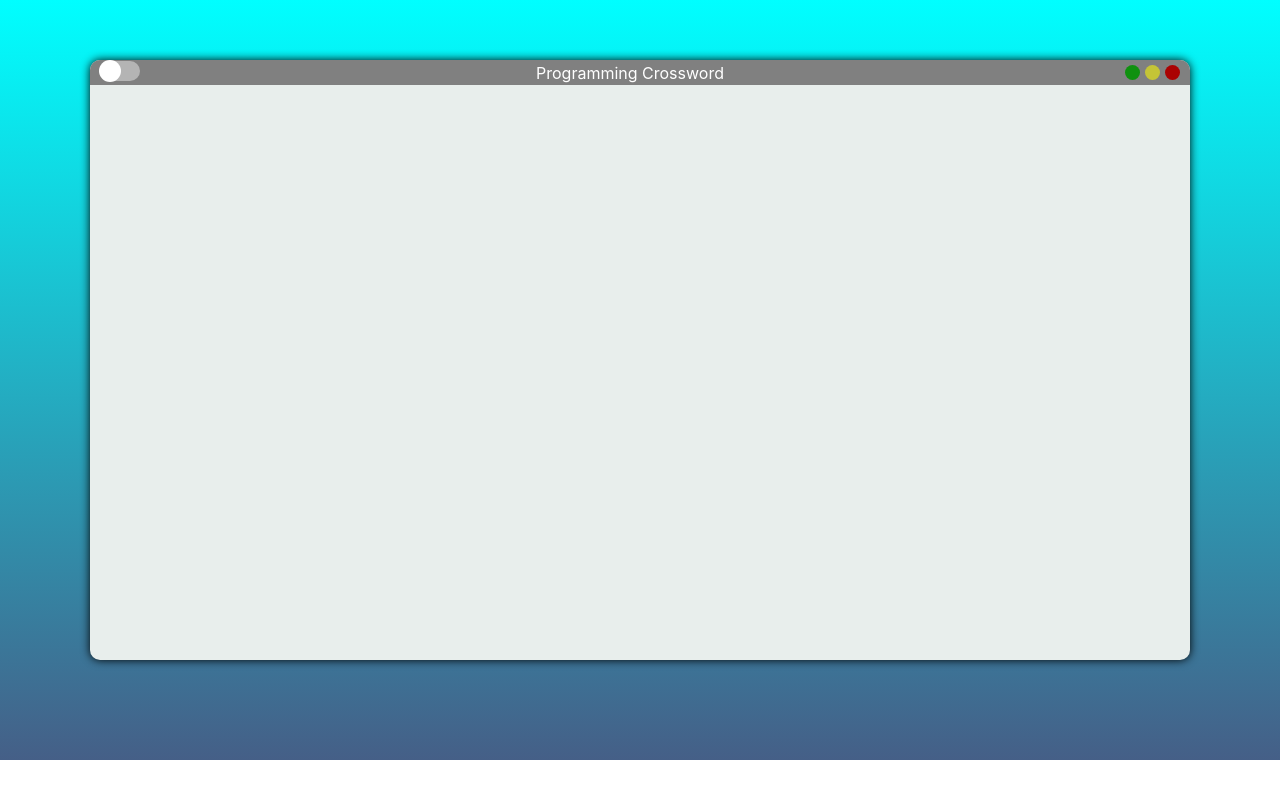
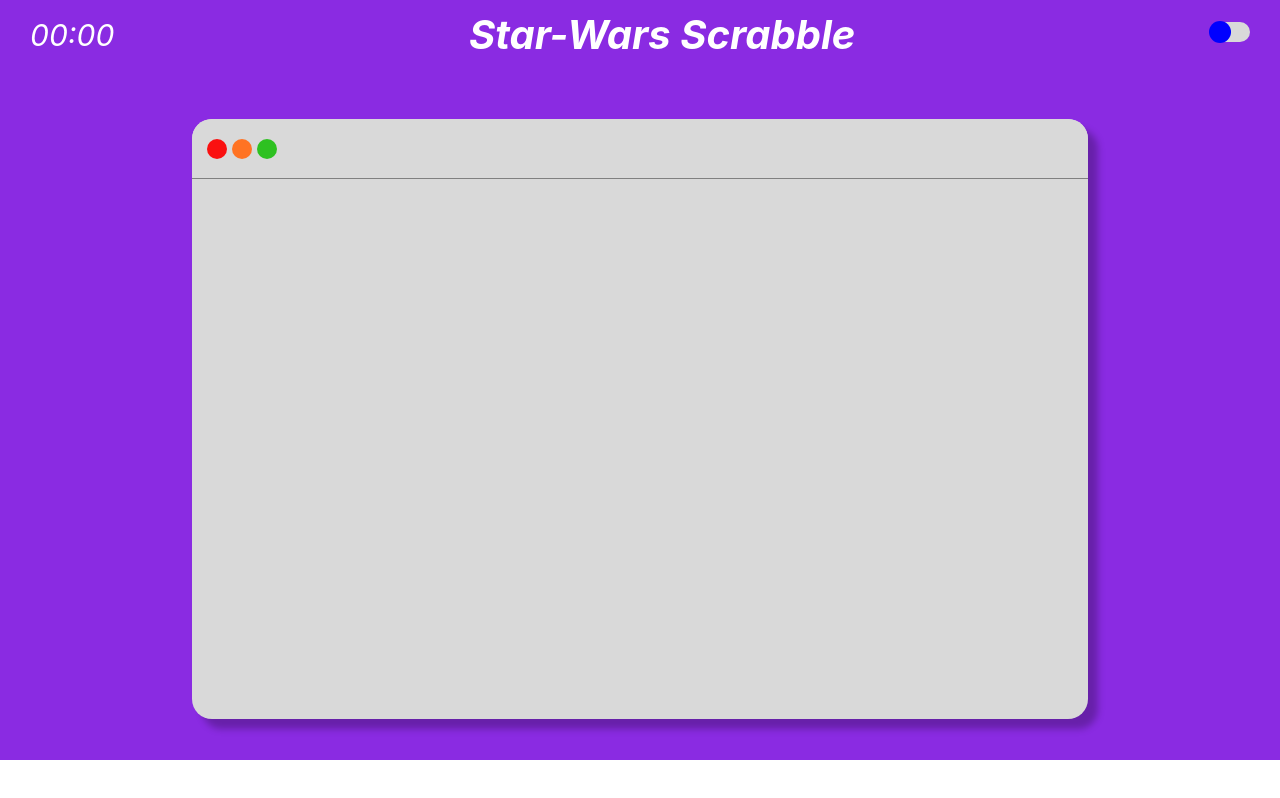
Before and after one commit to vladsatan/Crossword-IT, a React (Create React App) app: page / in a window 1280 px wide. Built offline with nearby package versions, Linux system fonts and the light colour scheme.

Commit message:
firstcommit

```diff
--- a/src/App.css
+++ b/src/App.css
@@ -5,12 +5,9 @@
 }
 
 .App {
-
-  /* background-color: rgb(100 100 244); */
-  background: linear-gradient(to top, #455f87, cyan);
   width: 100%;
   min-height: 760px;
   text-align: center;
   position: relative;
-  padding-top: 60px;
+  background-color: blueviolet;
 }
--- a/src/App.js
+++ b/src/App.js
@@ -1,28 +1,14 @@
 import React from 'react';
-import {useState, useEffect } from 'react';
 import './App.css';
 import Container from './components/Container/Container';
+import Header from './components/Header/Header';
 
 export default function App() {
 
-  const [theme, setTheme]= useState(false)
-
-  useEffect(()=>{
-    if(theme === true){
-
-    }else{
-     console.log(false);
-    }
-  })
-
-
-
-
-
-
-  return (
+    return (
     <div className="App">
-    <Container theme={theme} setTheme={setTheme} />
+    <Header />
+    <Container />
     </div>
   );
 }
--- a/src/components/Container/Container.css
+++ b/src/components/Container/Container.css
@@ -5,20 +5,21 @@
   }
 
   .container {
-    width: 1100px;
+    width: 70%;
     height: 600px;
-    background-color: rgb(232, 238, 236);
+    background: #D9D9D9;
     margin: 0 auto;
-    border-radius: 10px;
-    box-shadow: 0px 0px 10px black;
+    border-radius: 20px;
+    box-shadow: 10px 10px 7px rgba(0, 0, 0, 0.25);
   }
 
   .container-header {
     width: 100%;
-    height: 25px;
-    background-color: gray;
-    border-top-left-radius: 10px;
-    border-top-right-radius: 10px;
+    height: 60px;
+    background: #D9D9D9;
+    border-bottom: 1px solid #808080;
+    border-top-left-radius: 20px;
+    border-top-right-radius: 20px;
     display: flex;
     justify-content: space-between;
     align-items: center;
@@ -31,51 +32,20 @@
   }
 
   .green,.yelloy,.red {
-    width: 15px;
-    height: 15px;
+    width: 20px;
+    height: 20px;
     border-radius: 50%;
     margin-left: 5px;
   }
 
   .green {
-    background-color: rgb(15, 145, 15);
+    background: #2EC121;
   }
 
   .yelloy {
-    background-color: rgb(196, 196, 54);
+    background: #FF7323;
   }
 
   .red {
-    background-color: rgb(170, 2, 2);
+    background: #FA1010;
   }
-
-  input[type='checkbox'] {
-    position: relative;
-    width: 40px;
-    height: 20px;
-    -webkit-appearance: none;
-    outline: none;
-    background-color: rgb(180, 180, 180);
-    border-radius: 10px;
-  }
-
-  input:checked[type='checkbox'] {
-    background-color: #455f87;
-  }
-
-  input[type='checkbox']:before{
-    content: '';
-    position: absolute;
-    width: 20px;
-    height: 20px;
-    transform: scale(1.1);
-    border-radius: 50%;
-    background-color: white;
-    transition: .4s;
-    top: 0;
-    left: 0;
-  }
-
-  input:checked[type='checkbox']:before {
-    left: 20px;
-  }
--- a/src/components/Container/Container.jsx
+++ b/src/components/Container/Container.jsx
@@ -1,21 +1,17 @@
 import React from 'react';
 import './Container.css';
 
-export default function Container(props) {
-    const {theme, setTheme} = props
+export default function Container() {
+
     return (
         <div className='container'>
             <div className='container-header'>
-            <div className="switch">
-                <input type={'checkbox'} onClick={()=>setTheme(!theme)} />
-            </div>
-            <p>Programming Crossword</p>
                 <div className='imit-menu'>
-                    <div className='green'></div>
-                    <div className='yelloy'></div>
-                    <div className='red'></div>
+                <div className='red'></div>
+                <div className='yelloy'></div>
+                <div className='green'></div>
                 </div>
             </div>
         </div>
-    );
-  }
+    )
+}
--- /dev/null
+++ b/src/components/Header/Header.css
@@ -0,0 +1,60 @@
+*{
+    margin: 0;
+    padding: 0;
+    box-sizing: border-box;
+  }
+
+  header{
+    width: 100%;
+    margin-bottom: 50px;
+  }
+
+  .header {
+    max-width: 1440px;
+    padding: 10px 30px;
+    display: flex;
+    justify-content: space-between;
+    align-items: center;
+    margin: 0 auto;
+    font-style: italic;
+    color: white;
+    font-size: 20px;
+ }
+
+ .header p {
+    font-size: 30px;
+
+ }
+
+
+  input[type='checkbox'] {
+    position: relative;
+    width: 40px;
+    height: 20px;
+    -webkit-appearance: none;
+    outline: none;
+    background: #D9D9D9;
+    border-radius: 10px;
+  }
+
+  input:checked[type='checkbox'] {
+    background: #D9D9D9;
+  }
+
+  input[type='checkbox']:before{
+    content: '';
+    position: absolute;
+    width: 20px;
+    height: 20px;
+    transform: scale(1.1);
+    border-radius: 50%;
+    background: #0000FF;
+    transition: .4s;
+    top: 0;
+    left: 0;
+  }
+
+  input:checked[type='checkbox']:before {
+    left: 20px;
+    background: #000000;
+  }
--- /dev/null
+++ b/src/components/Header/Header.jsx
@@ -0,0 +1,18 @@
+import React from 'react';
+import './Header.css';
+
+export default function Header() {
+
+    return (
+       <header>
+       <div className='header'>
+       <p>00:00</p>
+        <h1>Star-Wars Scrabble</h1>
+        <div className="switch">
+          <input type={'checkbox'} />
+        </div>
+       </div>
+
+       </header>
+    );
+  }
```
